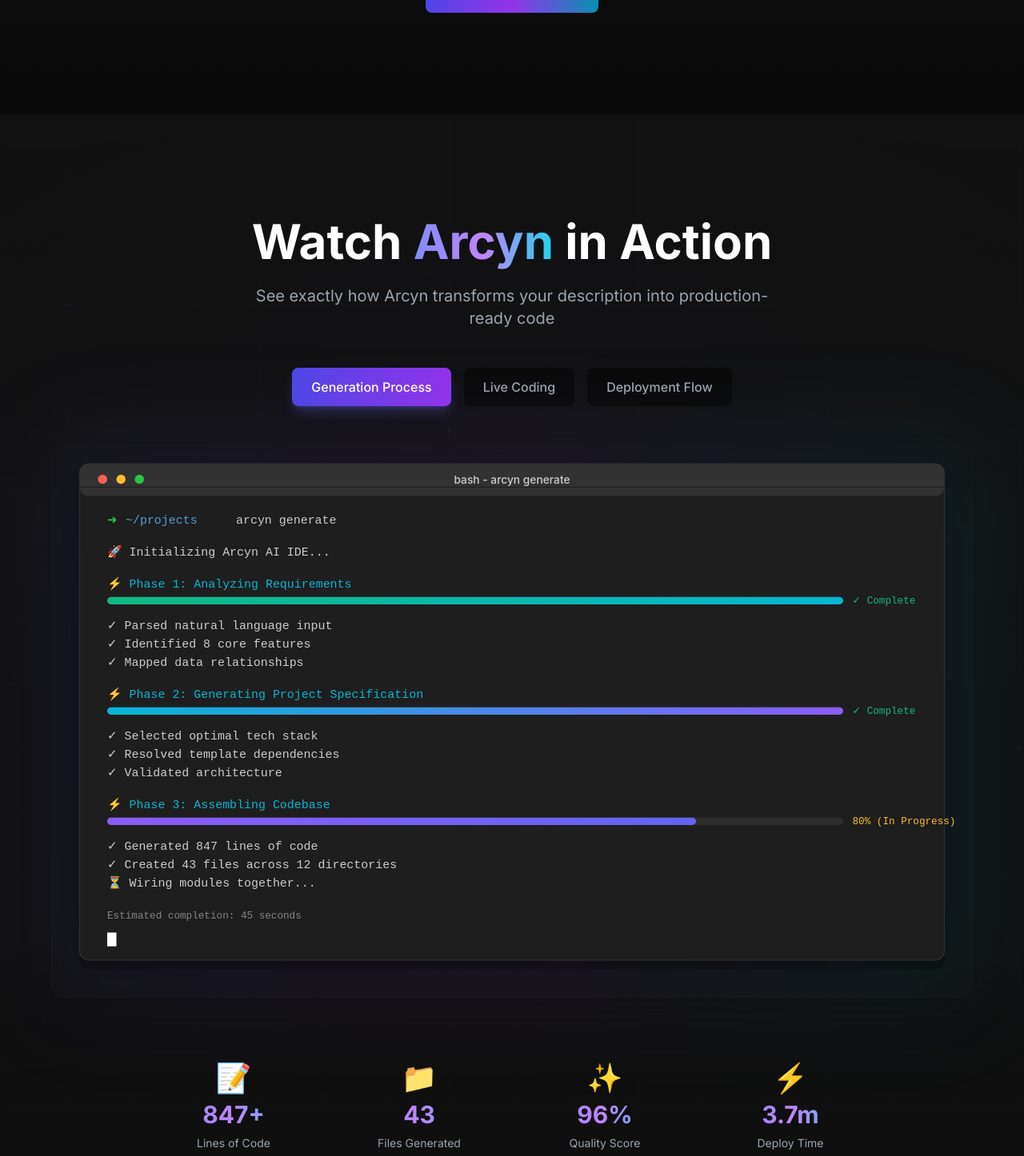
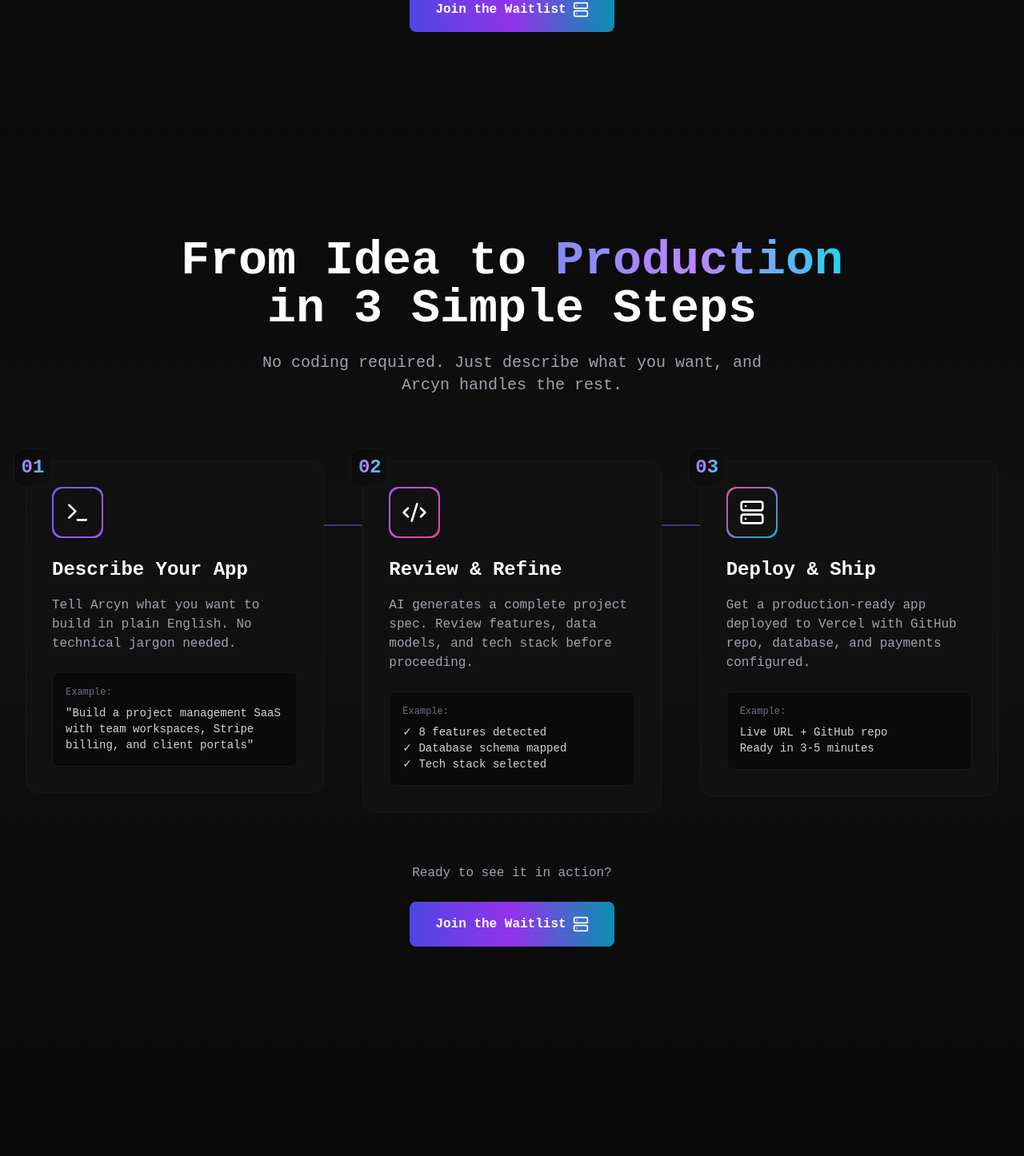
Before and after one commit to itsbroagain/ARCYN, a Next.js app in the folder arcyn-landing/: page / in a window 1280 px wide. Shown: the part 1854-3300 px from the top of the page at 80% size. Built offline with nearby package versions, Linux system fonts and the light colour scheme; no server answers; the database is empty.

Commit message:
Update HowItWorks with monospace font and tech icons

```diff
--- a/arcyn-landing/src/components/sections/CodeShowcase.tsx
+++ b/arcyn-landing/src/components/sections/CodeShowcase.tsx
@@ -1,94 +1,113 @@
 'use client';
 
-import React, { useState } from 'react';
+import React from 'react';
+import { Terminal, Code2, Server } from 'lucide-react';
 import Container from '@/components/layout/Container';
 import GradientText from '@/components/ui/GradientText';
 import FadeIn from '@/components/animations/FadeIn';
 import { motion } from 'framer-motion';
 
-const showcaseTabs = [
-  { id: 'generation', label: 'Generation Process', mockup: '/images/mockups/terminal-output.svg' },
-  { id: 'code', label: 'Live Coding', mockup: '/images/videos/code-generation.svg' },
-  { id: 'deployment', label: 'Deployment Flow', mockup: '/images/videos/deployment-flow.svg' },
+const steps = [
+  {
+    number: '01',
+    icon: Terminal,
+    title: 'Describe Your App',
+    description: 'Tell Arcyn what you want to build in plain English. No technical jargon needed.',
+    gradient: 'from-primary-500 to-purple-500',
+    example: '"Build a project management SaaS with team workspaces, Stripe billing, and client portals"'
+  },
+  {
+    number: '02',
+    icon: Code2,
+    title: 'Review & Refine',
+    description: 'AI generates a complete project spec. Review features, data models, and tech stack before proceeding.',
+    gradient: 'from-purple-500 to-pink-500',
+    example: '✓ 8 features detected\n✓ Database schema mapped\n✓ Tech stack selected'
+  },
+  {
+    number: '03',
+    icon: Server,
+    title: 'Deploy & Ship',
+    description: 'Get a production-ready app deployed to Vercel with GitHub repo, database, and payments configured.',
+    gradient: 'from-pink-500 to-cyan-500',
+    example: 'Live URL + GitHub repo\nReady in 3-5 minutes'
+  }
 ];
 
-export default function CodeShowcase() {
-  const [activeTab, setActiveTab] = useState('generation');
-
+export default function HowItWorks() {
   return (
-    <section className="py-32 relative overflow-hidden bg-dark-100">
-      {/* Background grid pattern */}
-      <div className="absolute inset-0 opacity-20">
-        <img src="/images/hero/grid-pattern.svg" alt="" className="w-full h-full object-cover" />
-      </div>
+    <section id="how-it-works" className="py-32 relative overflow-hidden">
+      {/* Background gradient */}
+      <div className="absolute inset-0 bg-gradient-to-b from-dark-200 via-dark-100 to-dark-200" />
 
       <Container className="relative z-10">
         {/* Section Header */}
-        <FadeIn className="text-center mb-12">
-          <h2 className="text-4xl md:text-5xl lg:text-6xl font-bold mb-6">
-            Watch <GradientText>Arcyn</GradientText> in Action
+        <FadeIn className="text-center mb-20">
+          <h2 className="text-4xl md:text-5xl lg:text-6xl font-bold font-mono mb-6">
+            From Idea to <GradientText>Production</GradientText>
+            <br />in 3 Simple Steps
           </h2>
-          <p className="text-xl text-gray-400 max-w-2xl mx-auto">
-            See exactly how Arcyn transforms your description into production-ready code
+          <p className="text-xl text-gray-400 max-w-2xl mx-auto font-mono">
+            No coding required. Just describe what you want, and Arcyn handles the rest.
           </p>
         </FadeIn>
 
-        {/* Tabs */}
-        <FadeIn delay={0.2}>
-          <div className="flex justify-center gap-4 mb-12 flex-wrap">
-            {showcaseTabs.map((tab) => (
-              <button
-                key={tab.id}
-                onClick={() => setActiveTab(tab.id)}
-                className={`px-6 py-3 rounded-lg font-medium transition-all ${
-                  activeTab === tab.id
-                    ? 'bg-gradient-to-r from-primary-600 to-purple-600 text-white shadow-lg shadow-primary-500/30'
-                    : 'bg-dark-200 text-gray-400 hover:text-white hover:bg-dark-50'
-                }`}
+        {/* Steps */}
+        <div className="grid md:grid-cols-3 gap-8 lg:gap-12">
+          {steps.map((step, index) => (
+            <FadeIn key={step.number} delay={index * 0.2}>
+              <motion.div
+                className="relative"
+                whileHover={{ y: -8 }}
+                transition={{ duration: 0.3 }}
               >
-                {tab.label}
-              </button>
-            ))}
-          </div>
-        </FadeIn>
+                {/* Connection Line (except last) */}
+                {index < steps.length - 1 && (
+                  <div className="hidden md:block absolute top-20 left-full w-full h-0.5 bg-gradient-to-r from-primary-500/50 to-transparent -z-10" />
+                )}
 
-        {/* Mockup Display */}
-        <FadeIn delay={0.4}>
-          <motion.div
-            key={activeTab}
-            initial={{ opacity: 0, y: 20 }}
-            animate={{ opacity: 1, y: 0 }}
-            transition={{ duration: 0.5 }}
-            className="relative max-w-6xl mx-auto"
+                <div className="relative bg-dark-100 rounded-2xl p-8 border border-dark-50 card-lift glow-hover h-full">
+                  {/* Step Number */}
+                  <div className="absolute -top-4 -left-4 w-12 h-12 rounded-xl bg-gradient-to-br from-dark-200 to-dark-100 border border-dark-50 flex items-center justify-center">
+                    <span className="text-2xl font-bold font-mono gradient-text">{step.number}</span>
+                  </div>
+
+                  {/* Icon */}
+                  <div className={`w-16 h-16 rounded-xl bg-gradient-to-br ${step.gradient} p-0.5 mb-6`}>
+                    <div className="w-full h-full rounded-xl bg-dark-100 flex items-center justify-center">
+                      <step.icon className="w-8 h-8 text-white" />
+                    </div>
+                  </div>
+
+                  {/* Content */}
+                  <h3 className="text-2xl font-bold text-white mb-4 font-mono">{step.title}</h3>
+                  <p className="text-gray-400 mb-6 font-mono">{step.description}</p>
+
+                  {/* Example Box */}
+                  <div className="bg-dark-200 rounded-lg p-4 border border-dark-50">
+                    <div className="text-xs text-gray-500 mb-2 font-mono">Example:</div>
+                    <pre className="text-sm text-gray-300 whitespace-pre-wrap font-mono">
+                      {step.example}
+                    </pre>
+                  </div>
+                </div>
+              </motion.div>
+            </FadeIn>
+          ))}
+        </div>
+
+        {/* Bottom CTA */}
+        <FadeIn delay={0.8} className="text-center mt-16">
+          <p className="text-gray-400 mb-6 font-mono">Ready to see it in action?</p>
+          <motion.button
+            className="inline-flex items-center gap-2 px-8 py-4 bg-gradient-to-r from-primary-600 via-purple-600 to-cyan-600 text-white font-semibold font-mono rounded-lg hover:shadow-lg hover:shadow-primary-500/50 transition-all"
+            whileHover={{ scale: 1.05, y: -2 }}
+            whileTap={{ scale: 0.95 }}
+            onClick={() => document.querySelector('#waitlist')?.scrollIntoView({ behavior: 'smooth' })}
           >
-            {/* Glow effect */}
-            <div className="absolute inset-0 bg-gradient-to-r from-primary-500/10 via-purple-500/10 to-cyan-500/10 blur-3xl" />
-
-            {/* Mockup */}
-            <img
-              src={showcaseTabs.find(t => t.id === activeTab)?.mockup}
-              alt={showcaseTabs.find(t => t.id === activeTab)?.label}
-              className="relative w-full h-auto rounded-2xl shadow-2xl border border-dark-50"
-            />
-          </motion.div>
-        </FadeIn>
-
-        {/* Stats */}
-        <FadeIn delay={0.6}>
-          <div className="grid grid-cols-2 md:grid-cols-4 gap-8 mt-20 max-w-4xl mx-auto">
-            {[
-              { label: 'Lines of Code', value: '847+', icon: '📝' },
-              { label: 'Files Generated', value: '43', icon: '📁' },
-              { label: 'Quality Score', value: '96%', icon: '✨' },
-              { label: 'Deploy Time', value: '3.7m', icon: '⚡' }
-            ].map((stat, index) => (
-              <div key={stat.label} className="text-center">
-                <div className="text-4xl mb-2">{stat.icon}</div>
-                <div className="text-3xl font-bold gradient-text mb-2">{stat.value}</div>
-                <div className="text-sm text-gray-400">{stat.label}</div>
-              </div>
-            ))}
-          </div>
+            <span>Join the Waitlist</span>
+            <Server className="w-5 h-5" />
+          </motion.button>
         </FadeIn>
       </Container>
     </section>
--- a/arcyn-landing/src/components/sections/HowItWorks.tsx
+++ b/arcyn-landing/src/components/sections/HowItWorks.tsx
@@ -1,7 +1,7 @@
 'use client';
 
 import React from 'react';
-import { MessageSquare, Sparkles, Rocket } from 'lucide-react';
+import { Terminal, Code2, Server } from 'lucide-react';
 import Container from '@/components/layout/Container';
 import GradientText from '@/components/ui/GradientText';
 import FadeIn from '@/components/animations/FadeIn';
@@ -10,7 +10,7 @@
 const steps = [
   {
     number: '01',
-    icon: MessageSquare,
+    icon: Terminal,
     title: 'Describe Your App',
     description: 'Tell Arcyn what you want to build in plain English. No technical jargon needed.',
     gradient: 'from-primary-500 to-purple-500',
@@ -18,7 +18,7 @@
   },
   {
     number: '02',
-    icon: Sparkles,
+    icon: Code2,
     title: 'Review & Refine',
     description: 'AI generates a complete project spec. Review features, data models, and tech stack before proceeding.',
     gradient: 'from-purple-500 to-pink-500',
@@ -26,7 +26,7 @@
   },
   {
     number: '03',
-    icon: Rocket,
+    icon: Server,
     title: 'Deploy & Ship',
     description: 'Get a production-ready app deployed to Vercel with GitHub repo, database, and payments configured.',
     gradient: 'from-pink-500 to-cyan-500',
@@ -43,11 +43,11 @@
       <Container className="relative z-10">
         {/* Section Header */}
         <FadeIn className="text-center mb-20">
-          <h2 className="text-4xl md:text-5xl lg:text-6xl font-bold mb-6">
+          <h2 className="text-4xl md:text-5xl lg:text-6xl font-bold font-mono mb-6">
             From Idea to <GradientText>Production</GradientText>
             <br />in 3 Simple Steps
           </h2>
-          <p className="text-xl text-gray-400 max-w-2xl mx-auto">
+          <p className="text-xl text-gray-400 max-w-2xl mx-auto font-mono">
             No coding required. Just describe what you want, and Arcyn handles the rest.
           </p>
         </FadeIn>
@@ -69,7 +69,7 @@
                 <div className="relative bg-dark-100 rounded-2xl p-8 border border-dark-50 card-lift glow-hover h-full">
                   {/* Step Number */}
                   <div className="absolute -top-4 -left-4 w-12 h-12 rounded-xl bg-gradient-to-br from-dark-200 to-dark-100 border border-dark-50 flex items-center justify-center">
-                    <span className="text-2xl font-bold gradient-text">{step.number}</span>
+                    <span className="text-2xl font-bold font-mono gradient-text">{step.number}</span>
                   </div>
 
                   {/* Icon */}
@@ -80,12 +80,12 @@
                   </div>
 
                   {/* Content */}
-                  <h3 className="text-2xl font-bold text-white mb-4">{step.title}</h3>
-                  <p className="text-gray-400 mb-6">{step.description}</p>
+                  <h3 className="text-2xl font-bold text-white mb-4 font-mono">{step.title}</h3>
+                  <p className="text-gray-400 mb-6 font-mono">{step.description}</p>
 
                   {/* Example Box */}
                   <div className="bg-dark-200 rounded-lg p-4 border border-dark-50">
-                    <div className="text-xs text-gray-500 mb-2">Example:</div>
+                    <div className="text-xs text-gray-500 mb-2 font-mono">Example:</div>
                     <pre className="text-sm text-gray-300 whitespace-pre-wrap font-mono">
                       {step.example}
                     </pre>
@@ -98,15 +98,15 @@
 
         {/* Bottom CTA */}
         <FadeIn delay={0.8} className="text-center mt-16">
-          <p className="text-gray-400 mb-6">Ready to see it in action?</p>
+          <p className="text-gray-400 mb-6 font-mono">Ready to see it in action?</p>
           <motion.button
-            className="inline-flex items-center gap-2 px-8 py-4 bg-gradient-to-r from-primary-600 via-purple-600 to-cyan-600 text-white font-semibold rounded-lg hover:shadow-lg hover:shadow-primary-500/50 transition-all"
+            className="inline-flex items-center gap-2 px-8 py-4 bg-gradient-to-r from-primary-600 via-purple-600 to-cyan-600 text-white font-semibold font-mono rounded-lg hover:shadow-lg hover:shadow-primary-500/50 transition-all"
             whileHover={{ scale: 1.05, y: -2 }}
             whileTap={{ scale: 0.95 }}
             onClick={() => document.querySelector('#waitlist')?.scrollIntoView({ behavior: 'smooth' })}
           >
             <span>Join the Waitlist</span>
-            <Rocket className="w-5 h-5" />
+            <Server className="w-5 h-5" />
           </motion.button>
         </FadeIn>
       </Container>
```
